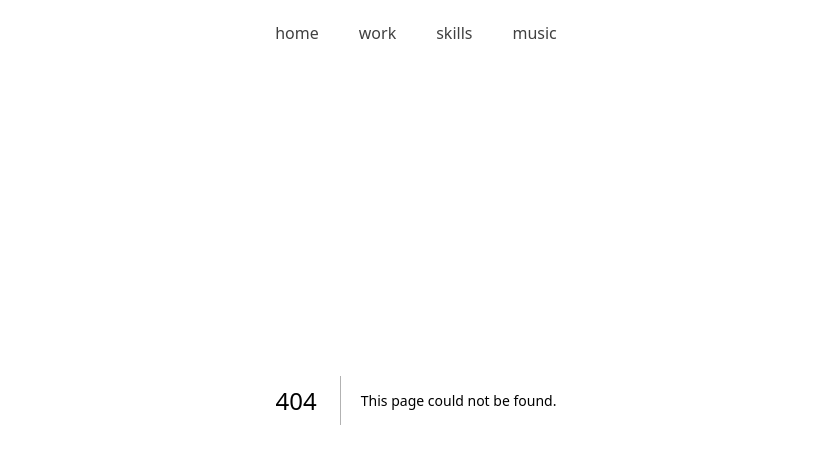
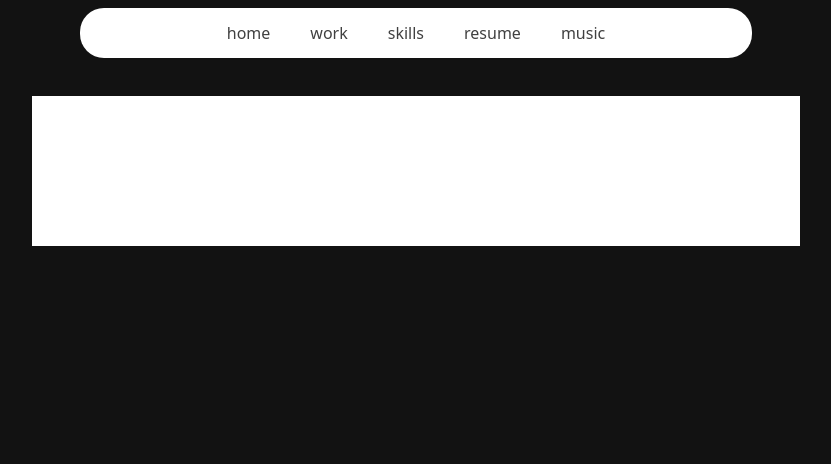
Before and after one commit to abhishekaddagatla/portfolio, a Next.js app: page /resume in a window 1280 px wide. Before the commit this address had no page. Shown: the top 464 px of the page, without its empty margins (224-1055 px from the left). Built offline with nearby package versions, Linux system fonts and the light colour scheme.

Commit message:
added a resume page

```diff
--- /dev/null
+++ b/app/resume/page.tsx
@@ -0,0 +1,17 @@
+import React from 'react';
+
+const Resume = () => {
+  return (
+    <div className='h-full'>
+<div className=" mt-24 h-full w-full max-w-3xl mx-auto rounded-lg shadow-l shadow-neutral-50">
+      <iframe
+        src="/addagatla_CV_feb25.pdf"
+        className="w-full h-full"
+      />
+    </div>
+    </div>
+
+  );
+}
+
+export default Resume;
--- a/components/Navbar.tsx
+++ b/components/Navbar.tsx
@@ -15,6 +15,7 @@ const Navbar = ({ className }: { className?: string }) => {
         <HoveredLink href="/">home</HoveredLink>
         <HoveredLink href="/work">work</HoveredLink>
         <HoveredLink href="/skills">skills</HoveredLink>
+        <HoveredLink href="/resume">resume</HoveredLink>
         <HoveredLink href="/music">music</HoveredLink>
       </Menu>
     </div>
--- a/package.json
+++ b/package.json
@@ -19,6 +19,7 @@
     "react": "^19.0.0",
     "react-dom": "^19.0.0",
     "react-icons": "^5.4.0",
+    "react-pdf": "^9.2.1",
     "resend": "^4.1.1",
     "tailwind-merge": "^3.0.1"
   },
```
Also changed, not shown: 2 other files (tests, documents, lock files or other folders).
